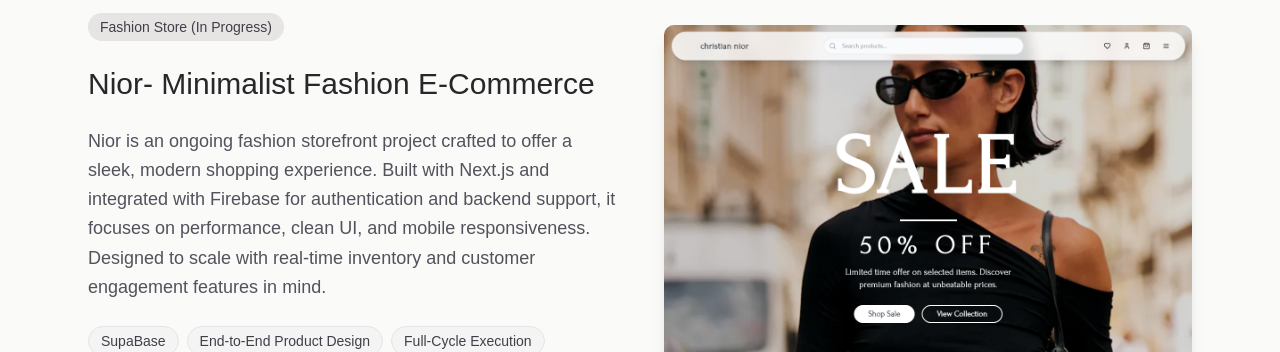
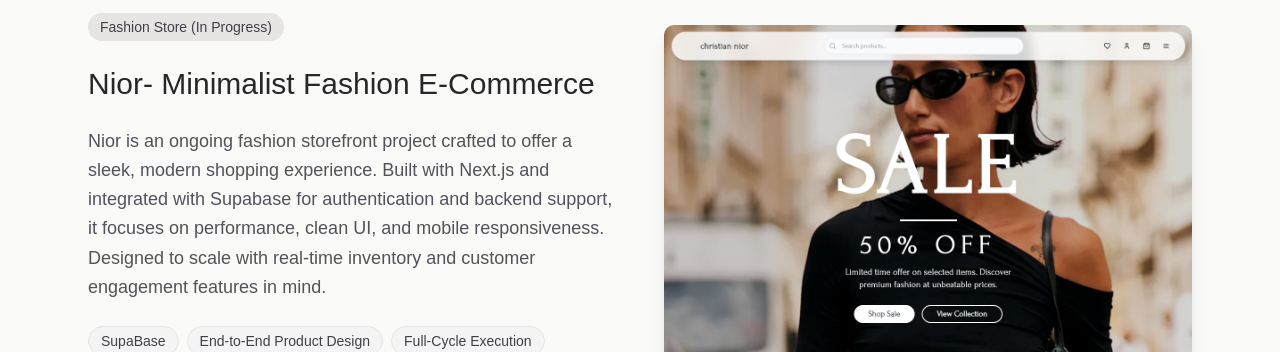
Before and after one commit to cena0rton/main-portfolio, a Next.js app: page /projects in a window 1280 px wide. Shown: the part 1440-1792 px from the top of the page. Built offline with nearby package versions, Linux system fonts and the light colour scheme; a web font is replaced by a local one.

Commit message:
Update page.tsx

```diff
--- a/app/projects/page.tsx
+++ b/app/projects/page.tsx
@@ -28,7 +28,7 @@ const projects = [
   {
     id: 3,
     title: "Nior- Minimalist Fashion E-Commerce",
-    description: "Nior is an ongoing fashion storefront project crafted to offer a sleek, modern shopping experience. Built with Next.js and integrated with Firebase for authentication and backend support, it focuses on performance, clean UI, and mobile responsiveness. Designed to scale with real-time inventory and customer engagement features in mind.",
+    description: "Nior is an ongoing fashion storefront project crafted to offer a sleek, modern shopping experience. Built with Next.js and integrated with Supabase for authentication and backend support, it focuses on performance, clean UI, and mobile responsiveness. Designed to scale with real-time inventory and customer engagement features in mind.",
     image: "/images/nior.png",
     technologies: ["SupaBase","End-to-End Product Design", "Full-Cycle Execution"],
     liveLink: "https://pawanhere.vercel.app",
```
